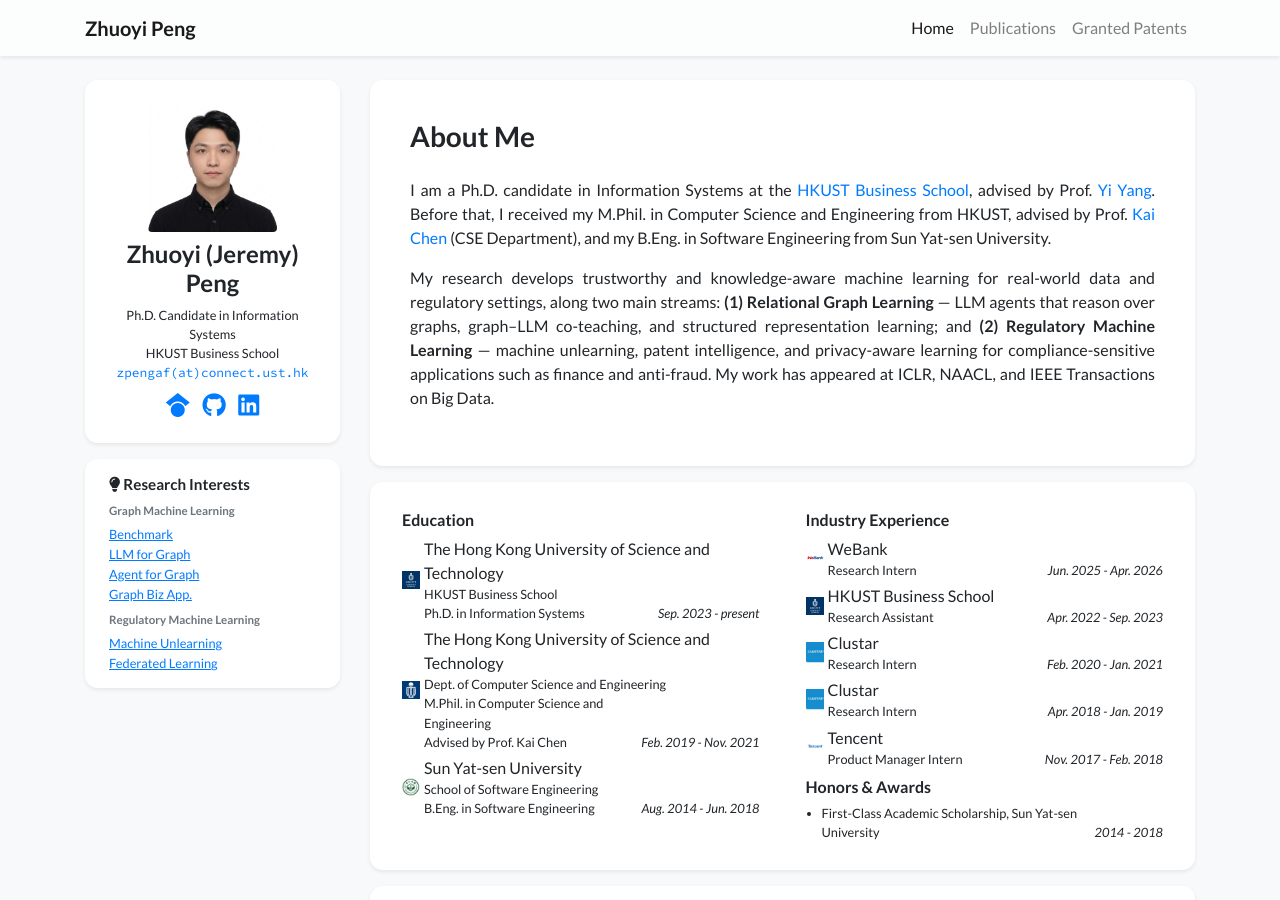
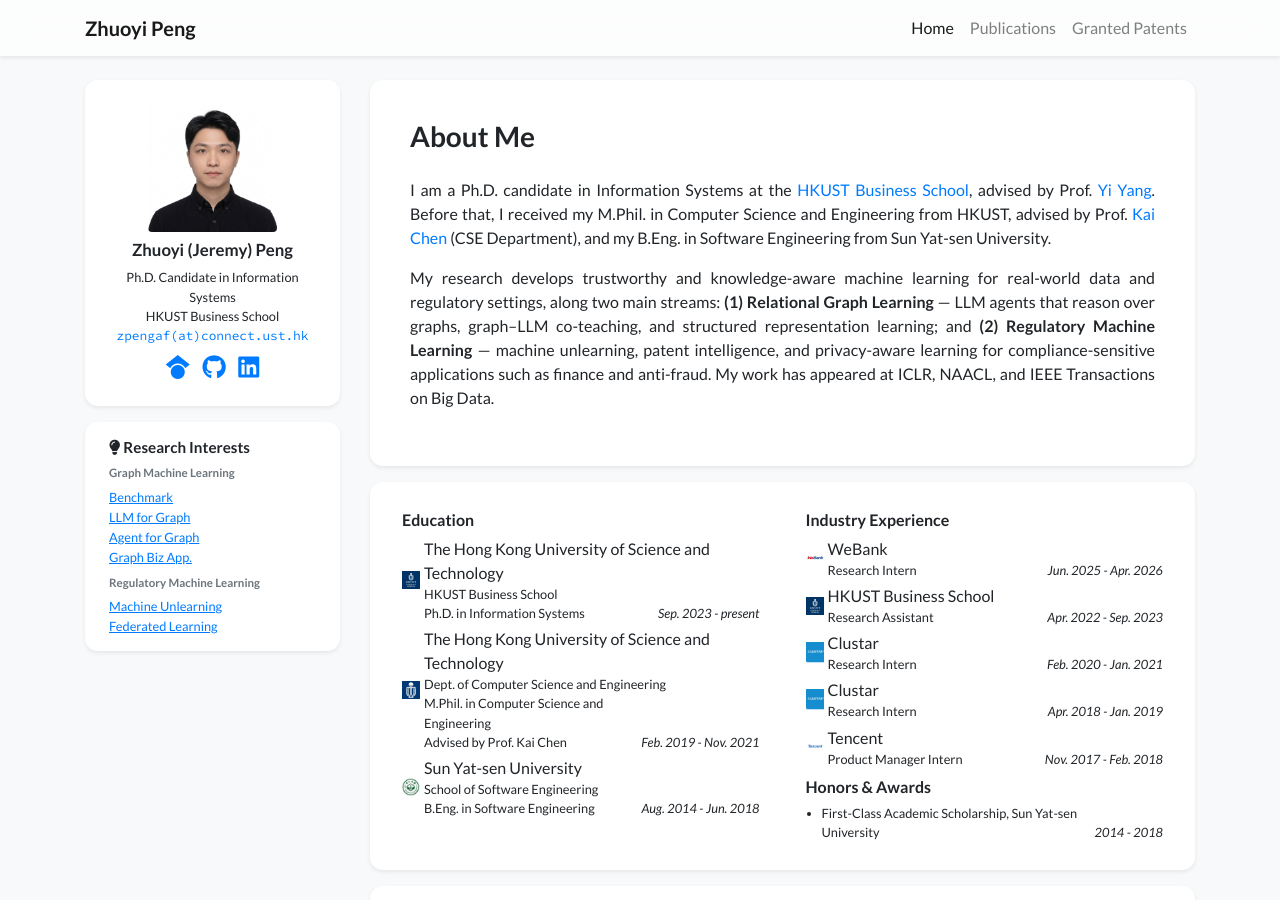
Before and after one commit to realjeremybot/realjeremybot.github.io, a Jekyll site: the page built from index.html, in a window 1280 px wide and 900 px high. Built offline with Jekyll 4.4.1, drawn with Linux system fonts in a browser that asks for light colours; nearby versions of some CDN libraries; a style sheet for code colours, icons or effects is not loaded.

Commit message:
Fit name on one line in profile card

```diff
--- a/_includes/widgets/profile_card_mini.html
+++ b/_includes/widgets/profile_card_mini.html
@@ -22,7 +22,7 @@
                     </div>
                 </div>
                 <div class="row">
-                    <div class="col text-center h4">
+                    <div class="col text-center h4" style="font-size: 1.05rem; white-space: nowrap;">
                         {{ site.data.profile.primary_name }}
                     </div>
                 </div>
```
